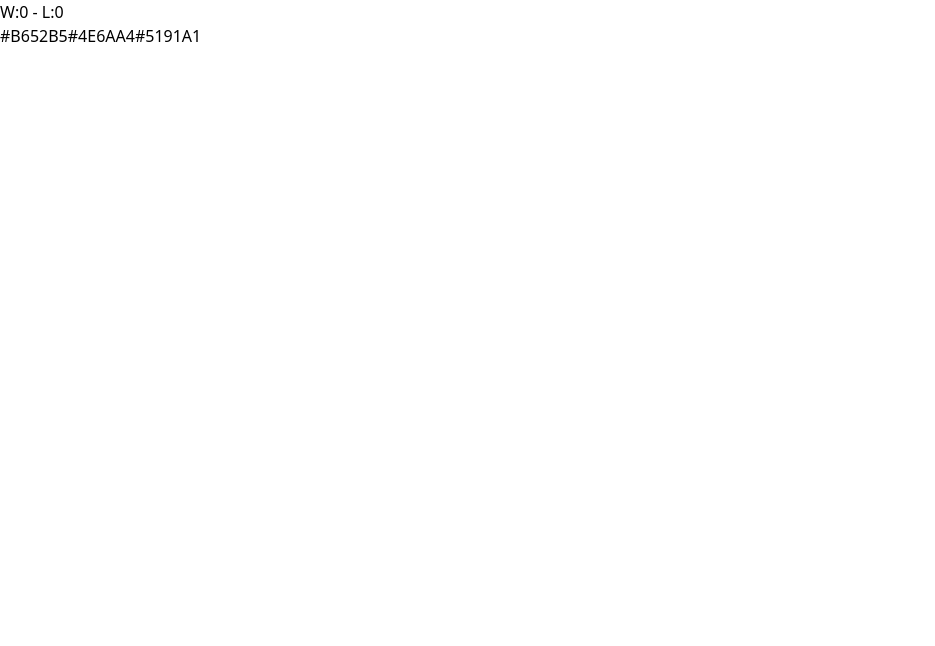
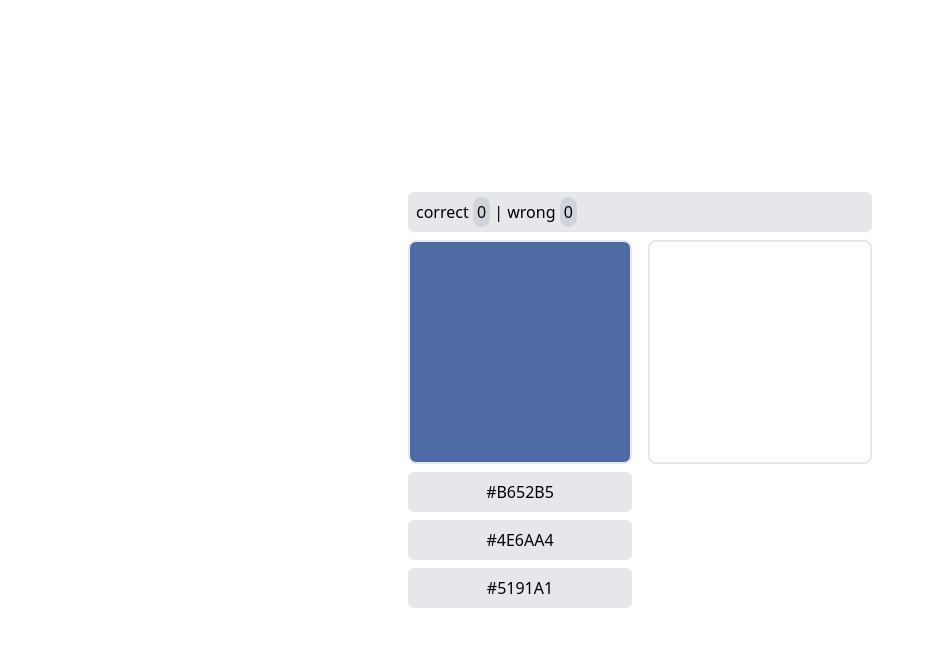
Before and after one commit to code4fun907/react-color-guessr, a React (Vite) app: page / in a window 1280 px wide. Shown: the top 646 px of the page, without its empty margins (0-935 px from the left). Built offline with nearby package versions, Linux system fonts and the light colour scheme.

Commit message:
Finish styling

```diff
--- a/src/App.tsx
+++ b/src/App.tsx
@@ -1,4 +1,5 @@
 import { useEffect, useState } from "react";
+import { ColorBox } from "./components/ColorBox";
 import { generateRandomHexColor, pickRandomFromArray } from "./utils";
 
 export const App: React.FC = () => {
@@ -41,27 +42,53 @@ export const App: React.FC = () => {
   };
 
   return (
-    <div className="app">
-      W:{wins} - L:{loss}
-      <div className="color-box" style={{ background: correctAns }}>
-        {selectedAns && correctAns}
+    <div className="grid h-screen place-items-center">
+      <div>
+        <div className="p-2 bg-gray-200 w-auto rounded-md mb-2">
+          correct <span className="bg-gray-300 p-1 rounded-xl">{wins}</span> |
+          wrong <span className="bg-gray-300 p-1 rounded-xl">{loss}</span>
         </div>
+        <div className="flex gap-4">
+          <div>
+            <ColorBox background={correctAns}>
+              {selectedAns && (
+                <p className="text-white bg-black p-2">{correctAns}</p>
+              )}
+            </ColorBox>
+            <div className="flex flex-col gap-2 mt-2">
               {allAns?.map((ans) => (
                 <button
                   key={ans}
                   onClick={() => handleGuess(ans)}
                   disabled={!!selectedAns}
+                  className="px-4 py-2 bg-gray-200 rounded-md hover:bg-gray-500 disabled:cursor-not-allowed disabled:bg-gray-100 disabled:text-gray-200"
                 >
                   {ans}
                 </button>
               ))}
-      <div className="color-box" style={{ background: selectedAns }}></div>
+            </div>
+          </div>
+          <div>
+            <ColorBox background={selectedAns}>
               {selectedAns && (
-        <div>
-          <p>{selectedAns === correctAns ? "CORRECT" : "WRONG"}</p>
-          <button onClick={resetGame}>reset game</button>
+                <p className="text-white bg-black p-2">
+                  {selectedAns === correctAns ? "CORRECT" : "WRONG"}
+                </p>
+              )}
+            </ColorBox>
+            {selectedAns && (
+              <div className="mt-2 flex flex-col">
+                <button
+                  className="px-4 py-2 bg-green-400 rounded-md hover:bg-green-600"
+                  onClick={resetGame}
+                >
+                  continue
+                </button>
               </div>
             )}
           </div>
+        </div>
+      </div>
+    </div>
   );
 };
--- /dev/null
+++ b/src/components/ColorBox.tsx
@@ -0,0 +1,16 @@
+export interface IColorBoxProps {
+  background: string | undefined;
+  children?: any;
+}
+
+export const ColorBox: React.FC<IColorBoxProps> = ({
+  background,
+  children,
+}) => (
+  <div
+    className="w-56 h-56 flex justify-center items-center border-2 rounded-lg"
+    style={{ background }}
+  >
+    {children}
+  </div>
+);
```
Lines whose indentation alone changed are shown as unchanged.
